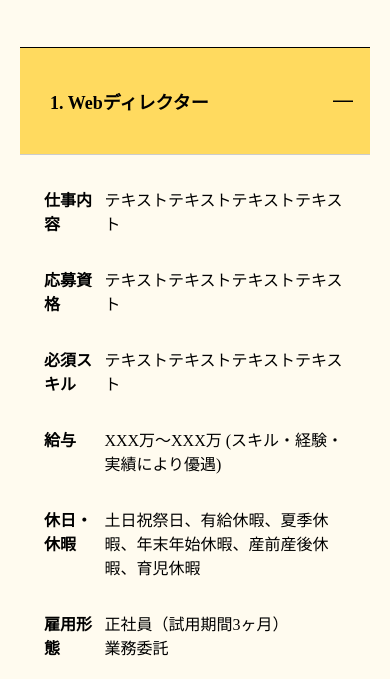
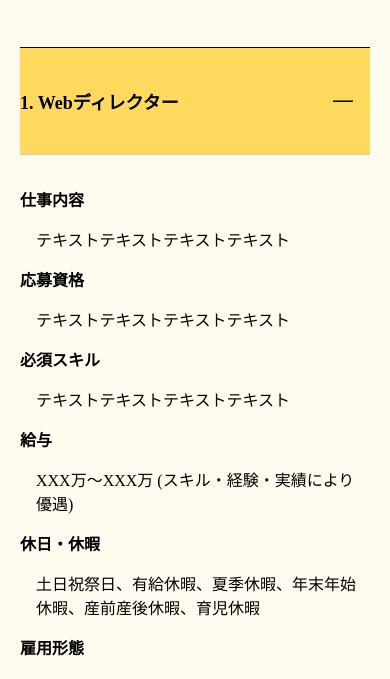
Before and after one commit to watataku8911/codestep, a plain HTML site: page extra/accordion/index.html in a window 390 px wide. Both pictures are taken after a click on the heading "1. Webディレクター". Shown: the part 149-828 px from the top of the page. Drawn offline with Linux system fonts and the light colour scheme.

Commit message:
レスポンシブコーディングの追加

```diff
--- a/extra/accordion/css/main.css
+++ b/extra/accordion/css/main.css
@@ -42,6 +42,11 @@ body {
   position: relative;
   transition: 0.5s;
 }
+@media screen and (max-width: 600px) {
+  .accordion .label {
+    padding: 40px 0;
+  }
+}
 
 .accordion .label:hover {
   background-color: #ffda5f;
@@ -75,14 +80,33 @@ body {
   flex-wrap: wrap;
   background-color: #fffbef;
 }
+@media screen and (max-width: 600px) {
+  .accordion .detail {
+    padding: 32px 0;
+  }
+}
 
 .accordion .detail dt {
   padding-bottom: 32px;
   font-weight: bold;
   width: 20%;
 }
+@media screen and (max-width: 600px) {
+  .accordion .detail dt {
+    padding-bottom: 16px;
+    font-weight: bold;
+    width: 100%;
+  }
+}
 
 .accordion .detail dd {
   padding-bottom: 32px;
   width: 80%;
 }
+@media screen and (max-width: 600px) {
+  .accordion .detail dd {
+    padding-bottom: 16px;
+    padding-left: 16px;
+    width: 100%;
+  }
+}
```
